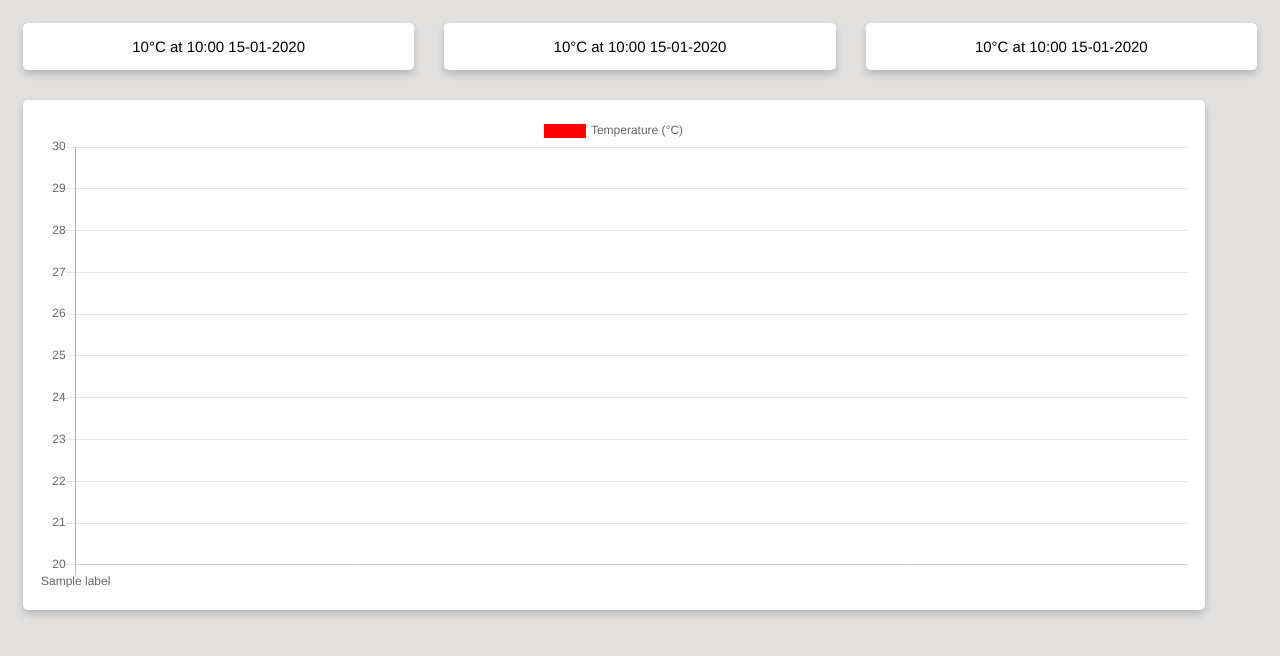
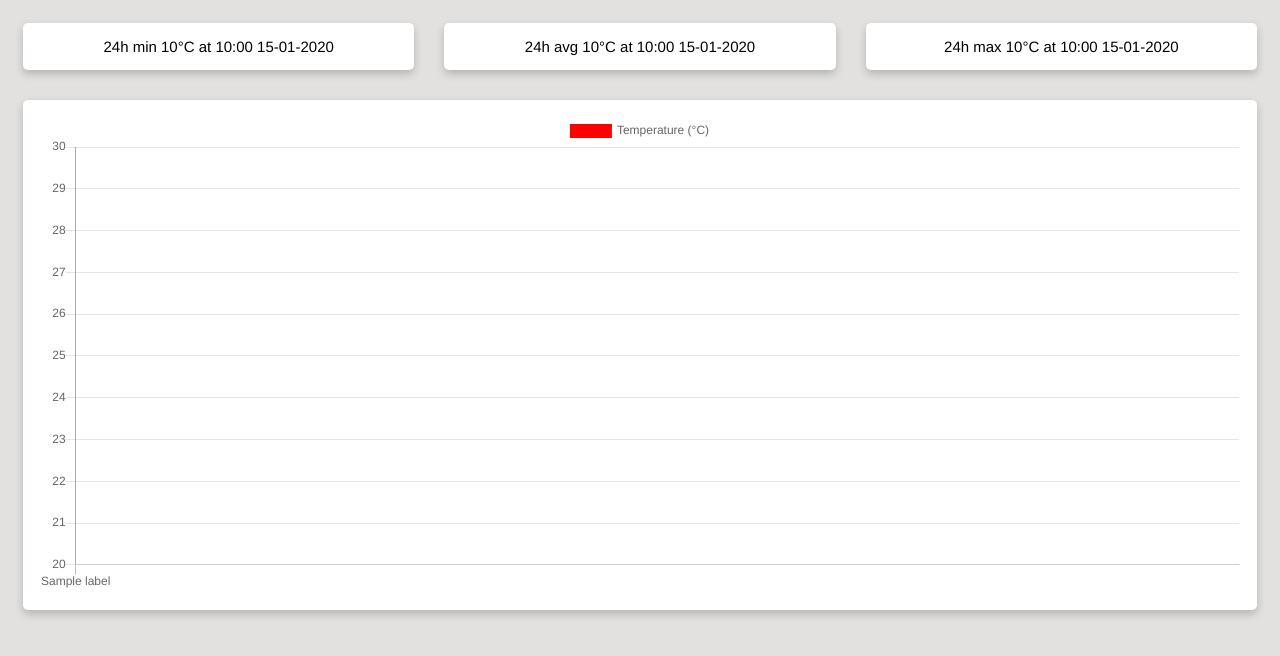
Before and after one commit to mat-w/aquarium, a Flask app: template templates/index.html in a window 1280 px wide. Shown: the top 656 px of the page. Run offline with Flask 2, Linux system fonts and the light colour scheme; the template is opened without the code that fills it: most values are stand-ins (such as "Sample title", 1, 10 or a date in 2020); some libraries are stand-ins or nearby versions.

Commit message:
temperature cards show min/max/avg. Chart width fixed

```diff
--- a/main.py
+++ b/main.py
@@ -42,6 +42,31 @@ def index():
         """
     ).fetchall()
 
+    minimum = db.execute(
+        """
+        SELECT read_datetime, round(min(temperature), 1) as temperature
+        FROM temperatures where read_datetime >= datetime('now', '-1 day');
+        """
+    ).fetchone()
+
+    maximum = db.execute(
+        """
+        SELECT read_datetime, round(max(temperature), 1) as temperature
+        FROM temperatures where read_datetime >= datetime('now', '-1 day');
+        """
+    ).fetchone()
+
+    average = db.execute(
+        """
+        SELECT read_datetime, round(avg(temperature), 1) as temperature
+        FROM temperatures where read_datetime >= datetime('now', '-1 day');
+        """
+    ).fetchone()
+
+    print(minimum['temperature'])
+    print(maximum['temperature'])
+    print(average['temperature'])
+
     labels = []
     values = []
 
@@ -55,7 +80,9 @@ def index():
 
     return render_template(
         'index.html',
-        last_reading=last_reading,
+        minimum=minimum,
+        maximum=maximum,
+        average=average,
         labels=labels,
         values=values)
 
--- a/static/css/style.css
+++ b/static/css/style.css
@@ -9,7 +9,6 @@ body {
   position: relative;
   margin: 0px;
   height:60vh;
-  width: 90vw;
 }
 
 .container {
--- a/templates/index.html
+++ b/templates/index.html
@@ -8,9 +8,9 @@
 
   <body>
   <div class="container">
-    <p class="panel left-panel">{{ last_reading.temperature|round }}°C at {{ last_reading.read_datetime.strftime('%H:%M %d-%m-%Y') }}</p>
-    <p class="panel center-panel">{{ last_reading.temperature|round }}°C at {{ last_reading.read_datetime.strftime('%H:%M %d-%m-%Y') }}</p>
-    <p class="panel right-panel">{{ last_reading.temperature|round }}°C at {{ last_reading.read_datetime.strftime('%H:%M %d-%m-%Y') }}</p>
+    <p class="panel left-panel"> 24h min {{ minimum.temperature }}°C at {{ minimum.read_datetime.strftime('%H:%M %d-%m-%Y') }}</p>
+    <p class="panel center-panel">24h avg {{ average.temperature }}°C at {{ average.read_datetime.strftime('%H:%M %d-%m-%Y') }}</p>
+    <p class="panel right-panel">24h max {{ maximum.temperature }}°C at {{ maximum.read_datetime.strftime('%H:%M %d-%m-%Y') }}</p>
     <div class="chart-container panel full-panel">
       <canvas id="temperature-chart"></canvas>
         <script type="text/javascript">
```
